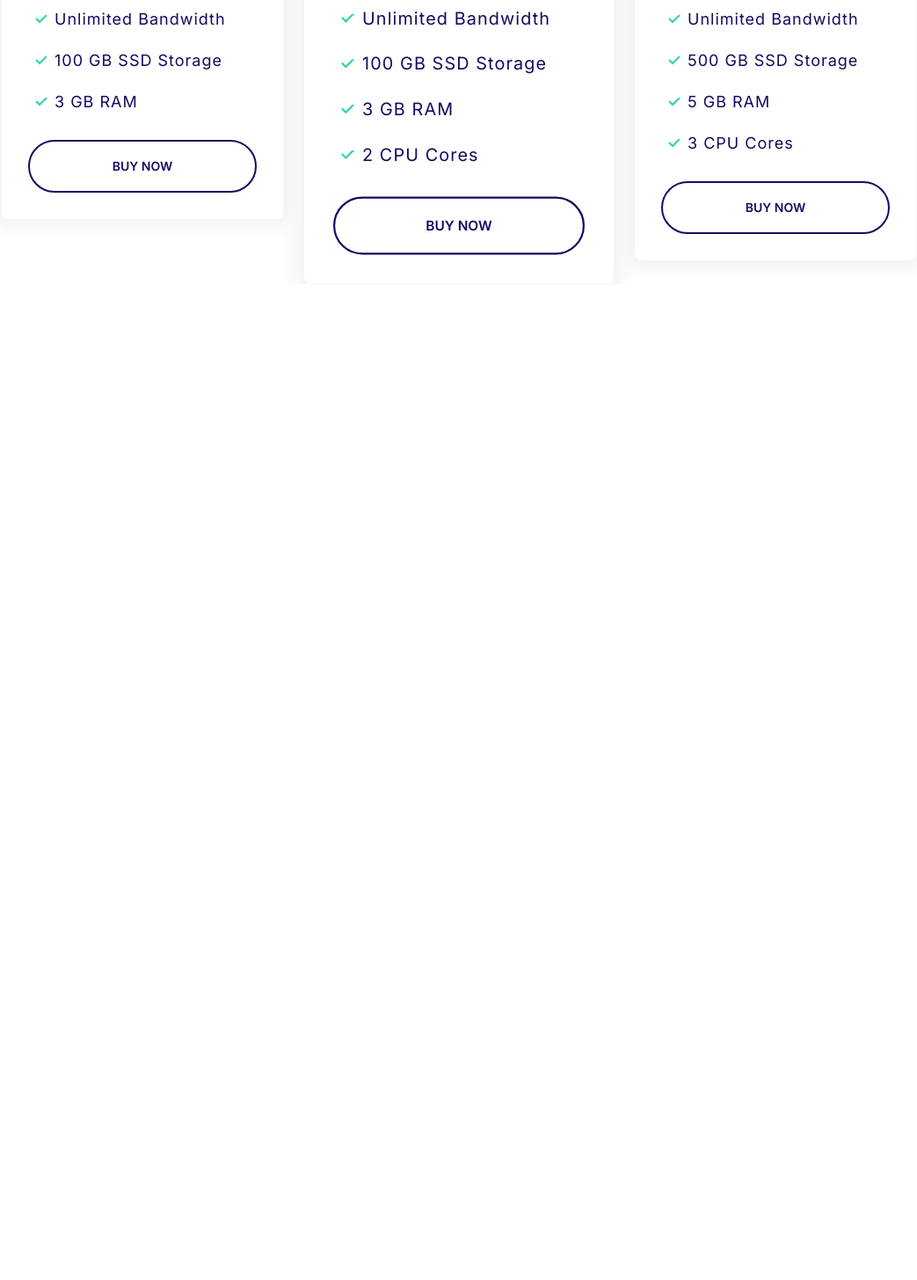
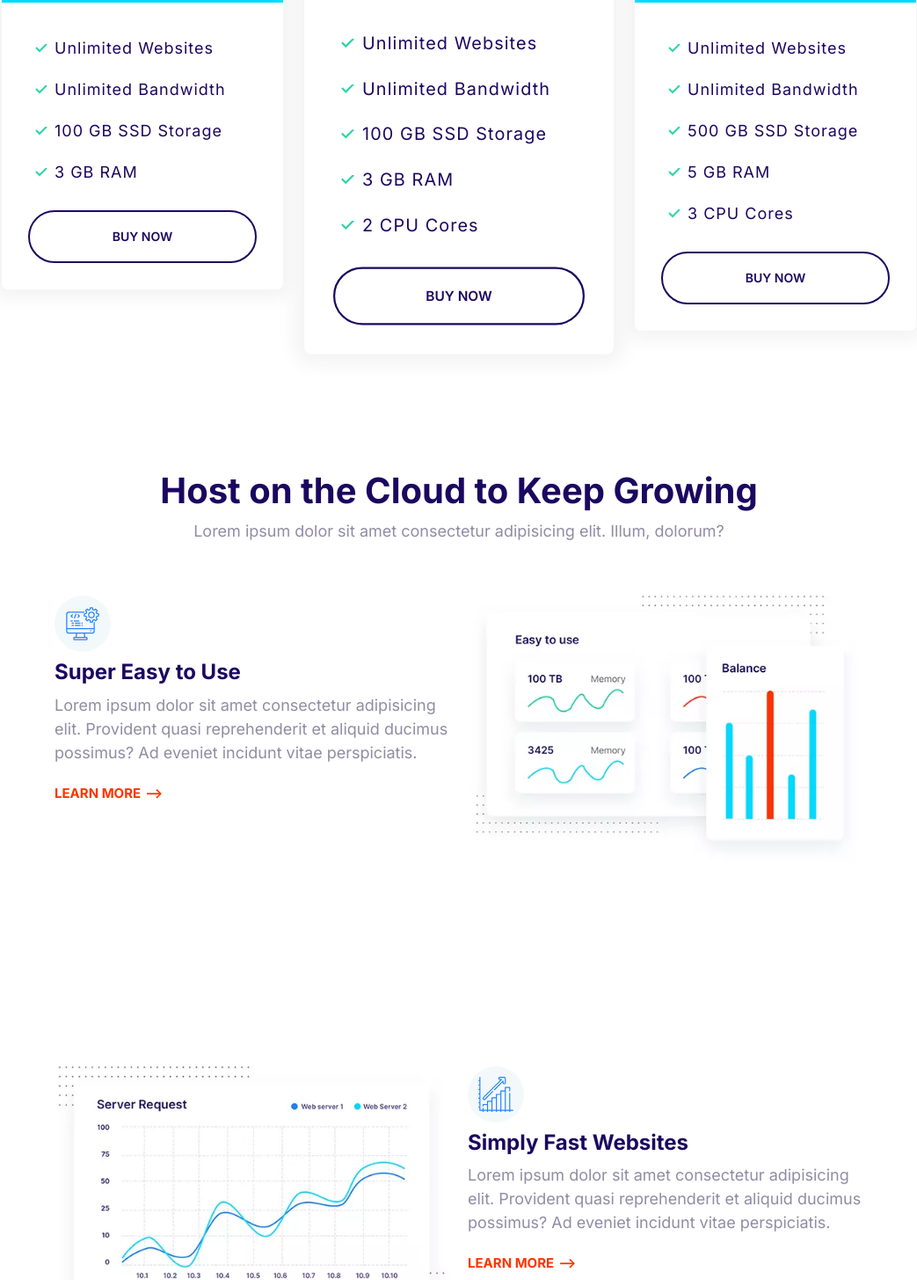
Before and after one commit to leviFrosty/moshifyhosting, a plain HTML site: page index.html in a window 1280 px wide. Shown: the part 1345-2800 px from the top of the page at 88% size, without its empty margins (118-1161 px from the left). Before the commit the page ends 1668 px from the top, so only its background shows below. Drawn offline with Linux system fonts and the light colour scheme.

Commit message:
Added images for feature blocks and added styling for feature blocks. Added in the block-feature component and the block-navigation component that I forgot to add a while ago.

```diff
--- a/css/styles.css
+++ b/css/styles.css
@@ -653,7 +653,7 @@ a {
 .container {
   max-width: 1140px;
   margin: 0 auto;
-  padding: 0 5rem;
+  padding: 2rem 5rem;
 }
 
 /* Navigation Bar */
@@ -786,3 +786,33 @@ a {
   max-width: 500px;
   margin: 0 auto;
 }
+
+/* Features */
+
+.block-feature__heading {
+  margin-top: 12rem;
+}
+
+.feature {
+  gap: 4rem 2rem;
+  margin: 12rem 6rem;
+}
+
+.feature:first-of-type {
+  margin-top: 6rem;
+}
+
+.feature__heading {
+  margin: 1rem 0;
+}
+
+.feature__image {
+  width: 100%;
+  align-self: center;
+}
+
+@media screen and (min-width: 768px) {
+  .feature:nth-of-type(even) .feature__content {
+    order: 2;
+  }
+}
--- a/index.html
+++ b/index.html
@@ -142,6 +142,108 @@
         </div>
       </div>
     </section>
+
+    <section class="block container">
+      <header class="block__header">
+        <h2 class="block-feature__heading">Host on the Cloud to Keep Growing</h2>
+        <p>Lorem ipsum dolor sit amet consectetur adipisicing elit. Illum, dolorum?</p>
+      </header>
+      <article class="grid grid--1x2 feature">
+        <div class="feature__content">
+          <span class="icon-container">
+            <svg class="icon icon--primary">
+              <use xlink:href="/images/sprite.svg#easy"></use>
+            </svg>
+          </span>
+            <h3 class="feature__heading">Super Easy to Use</h3>
+            <p>
+              Lorem ipsum dolor sit amet consectetur adipisicing elit. Provident
+              quasi reprehenderit et aliquid ducimus possimus? Ad eveniet
+              incidunt vitae perspiciatis.
+            </p>
+            <a href="#" class="link-arrow">Learn More</a>
+          </header>
+        </div>
+        <picture>
+          <source type="image/webp" srcset="/images/easy.webp 1x, /images/easy@2x.webp 2x"/>
+          <source type="image/png" srcset="/images/easy.png 1x, /images/easy@2x.png 2x"/>
+          <img class="feature__image" src="/images/easy@2x.png" alt="" />
+        </picture>
+      </article>
+    </section>
+    <section class="block container">
+      <article class="grid grid--1x2 feature">
+        <picture>
+          <source type="image/webp" srcset="/images/fast.webp 1x, /images/fast@2x.webp 2x"/>
+          <source type="image/png" srcset="/images/fast.png 1x, /images/fast@2x.png 2x"/>
+          <img class="feature__image" src="/images/fast@2x.png" alt="" />
+        </picture>
+        <div class="feature__content">
+          <span class="icon-container">
+            <svg class="icon icon--primary">
+              <use xlink:href="/images/sprite.svg#growth"></use>
+            </svg>
+          </span>
+            <h3 class="feature__heading">Simply Fast Websites</h3>
+            <p>
+              Lorem ipsum dolor sit amet consectetur adipisicing elit. Provident
+              quasi reprehenderit et aliquid ducimus possimus? Ad eveniet
+              incidunt vitae perspiciatis.
+            </p>
+            <a href="#" class="link-arrow">Learn More</a>
+          </header>
+        </div>
+      </article>
+    </section>
+    <section class="block container">
+      <article class="grid grid--1x2 feature">
+        <div class="feature__content">
+          <span class="icon-container">
+            <svg class="icon icon--primary">
+              <use xlink:href="/images/sprite.svg#wordpress"></use>
+            </svg>
+          </span>
+            <h3 class="feature__heading">Wordpress Made Easy</h3>
+            <p>
+              Lorem ipsum dolor sit amet consectetur adipisicing elit. Provident
+              quasi reprehenderit et aliquid ducimus possimus? Ad eveniet
+              incidunt vitae perspiciatis.
+            </p>
+            <a href="#" class="link-arrow">Learn More</a>
+          </header>
+        </div>
+        <picture>
+          <source type="image/webp" srcset="/images/wordpress.webp 1x, /images/wordpress@2x.webp 2x"/>
+          <source type="image/png" srcset="/images/wordpress.png 1x, /images/wordpress@2x.png 2x"/>
+          <img class="feature__image" src="/images/wordpress@2x.png" alt="" />
+        </picture>
+      </article>
+    </section>
+    <section class="block container">
+      <article class="grid grid--1x2 feature">
+        <picture>
+          <source type="image/webp" srcset="/images/support.webp 1x, /images/support@2x.webp 2x"/>
+          <source type="image/png" srcset="/images/support.png 1x, /images/support@2x.png 2x"/>
+          <img class="feature__image" src="/images/support@2x.png" alt="" />
+        </picture>
+        <div class="feature__content">
+          <span class="icon-container">
+            <svg class="icon icon--primary">
+              <use xlink:href="/images/sprite.svg#settings"></use>
+            </svg>
+          </span>
+            <h3 class="feature__heading">24/7 Expert Support</h3>
+            <p>
+              Lorem ipsum dolor sit amet consectetur adipisicing elit. Provident
+              quasi reprehenderit et aliquid ducimus possimus? Ad eveniet
+              incidunt vitae perspiciatis.
+            </p>
+            <a href="#" class="link-arrow">Learn More</a>
+          </header>
+        </div>
+      </article>
+    </section>
+
     <script src="/js/main.js"></script>
   </body>
-</html>
+  </html>
```
Also changed, not shown: components/block-feature.html (added, +100 -0 lines), components/block-navigation.html (added, +12 -0 lines), images/easy.png (added), images/easy.webp (added), images/easy@2x.png (added), images/easy@2x.webp (added), images/fast.png (added), images/fast.webp (added), images/fast@2x.png (added), images/fast@2x.webp (added), images/support.png (added), images/support.webp (added), images/support@2x.png (added), images/support@2x.webp (added), 4 more files.
